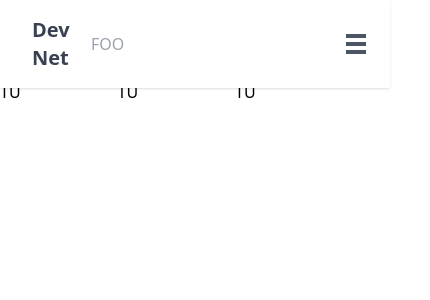
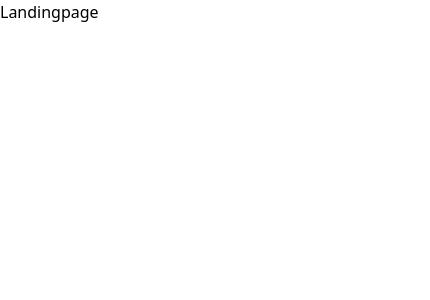
Before and after one commit to peterdinis/Facebook-Clone-Frontend, a React (Create React App) app: page / in a window 390 px wide. Shown: the top 300 px of the page, 430 px wide, since content can reach past the window. Built offline with nearby package versions, Linux system fonts and the light colour scheme.

Commit message:
Adding flex content to new files

```diff
--- a/src/App.tsx
+++ b/src/App.tsx
@@ -1,10 +1,13 @@
-import {Routes, Route} from "react-router-dom";
+import { Routes, Route } from "react-router-dom";
 import Homepage from "./pages/Homepage";
+import Landingpage from "./pages/Landingpage";
+
 function App() {
   return (
     <>
       <Routes>
-      <Route path="/" element={<Homepage />} />
+        <Route path="/" element={<Landingpage />} />
+        <Route path="/base" element={<Homepage />} />
       </Routes>
     </>
   );
--- a/src/components/home/LeftMenu.tsx
+++ /dev/null
@@ -1,25 +0,0 @@
-import React from 'react'
-
-function LeftMenu() {
-  return (
-    <div>
-    <div className="mt-10 flex flex-wrap -mx-10 overflow-hidden sm:-mx-6 md:-mx-6 lg:-mx-6 xl:-mx-6">
-
-<div className="my-10 px-10 w-1/4 overflow-hidden sm:my-6 sm:px-6 sm:w-1/3 md:my-6 md:px-6 md:w-1/3 lg:my-6 lg:px-6 lg:w-1/3 xl:my-6 xl:px-6 xl:w-1/3">
-    TU
-</div>
-
-<div className="my-10 px-10 w-1/4 overflow-hidden sm:my-6 sm:px-6 sm:w-1/3 md:my-6 md:px-6 md:w-1/3 lg:my-6 lg:px-6 lg:w-1/3 xl:my-6 xl:px-6 xl:w-1/3">
-    TU
-</div>
-
-<div className="my-10 px-10 w-1/4 overflow-hidden sm:my-6 sm:px-6 sm:w-1/3 md:my-6 md:px-6 md:w-1/3 lg:my-6 lg:px-6 lg:w-1/3 xl:my-6 xl:px-6 xl:w-1/3">
-  TU
-</div>
-
-</div>
-    </div>
-  )
-}
-
-export default LeftMenu
--- /dev/null
+++ b/src/components/home/menus/LeftMenu.tsx
@@ -0,0 +1,11 @@
+function LeftMenu() {
+  return (
+    <>
+      <div className="my-10 px-10 w-1/4 overflow-hidden sm:my-6 sm:px-6 sm:w-1/3 md:my-6 md:px-6 md:w-1/3 lg:my-6 lg:px-6 lg:w-1/3 xl:my-6 xl:px-6 xl:w-1/3">
+        Left Menu
+      </div>
+    </>
+  );
+}
+
+export default LeftMenu;
--- /dev/null
+++ b/src/components/home/menus/RightMenu.tsx
@@ -0,0 +1,13 @@
+import React from 'react'
+
+function RightMenu() {
+  return (
+    <>
+        <div className="my-10 px-10 w-1/4 overflow-hidden sm:my-6 sm:px-6 sm:w-1/3 md:my-6 md:px-6 md:w-1/3 lg:my-6 lg:px-6 lg:w-1/3 xl:my-6 xl:px-6 xl:w-1/3">
+            Right Menu
+        </div>
+    </>
+  )
+}
+
+export default RightMenu
--- /dev/null
+++ b/src/components/posts/PostWrapper.tsx
@@ -0,0 +1,9 @@
+import React from 'react'
+
+function PostWrapper() {
+  return (
+    <div className="my-10 px-10 w-1/4 overflow-hidden sm:my-6 sm:px-6 sm:w-1/3 md:my-6 md:px-6 md:w-1/3 lg:my-6 lg:px-6 lg:w-1/3 xl:my-6 xl:px-6 xl:w-1/3">PostWrapper</div>
+  )
+}
+
+export default PostWrapper
--- a/src/components/profile/HomeProfile.tsx
+++ /dev/null
@@ -1,11 +0,0 @@
-import ProfileCard from './ProfileCard'
-
-function HomeProfile() {
-  return (
-      <div className="flex flex-col gap-4 align-top overflow-auto">
-        <ProfileCard />
-      </div>
-  )
-}
-
-export default HomeProfile
--- a/src/components/profile/ProfileCard.tsx
+++ /dev/null
@@ -1,9 +0,0 @@
-import React from 'react'
-
-function ProfileCard() {
-  return (
-    <div>ProfileCard</div>
-  )
-}
-
-export default ProfileCard
--- a/src/pages/Homepage.tsx
+++ b/src/pages/Homepage.tsx
@@ -1,12 +1,18 @@
-import LeftMenu from "../components/home/LeftMenu"
+import LeftMenu from "../components/home/menus/LeftMenu"
+import RightMenu from "../components/home/menus/RightMenu"
+import PostWrapper from "../components/posts/PostWrapper"
 import Header from "../components/shared/Header"
 
 function Homepage() {
   return (
-    <div>
+    <>
         <Header />
-        <LeftMenu />
-    </div>
+        <div className="mt-10 flex flex-wrap -mx-10 overflow-hidden sm:-mx-6 md:-mx-6 lg:-mx-6 xl:-mx-6">
+          <LeftMenu />
+          <PostWrapper />
+          <RightMenu />
+        </div>
+    </>
   )
 }
 
--- /dev/null
+++ b/src/pages/Landingpage.tsx
@@ -0,0 +1,9 @@
+import React from 'react'
+
+function Landingpage() {
+  return (
+    <div>Landingpage</div>
+  )
+}
+
+export default Landingpage
```
